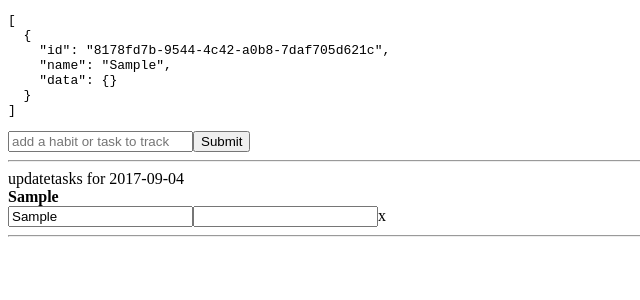
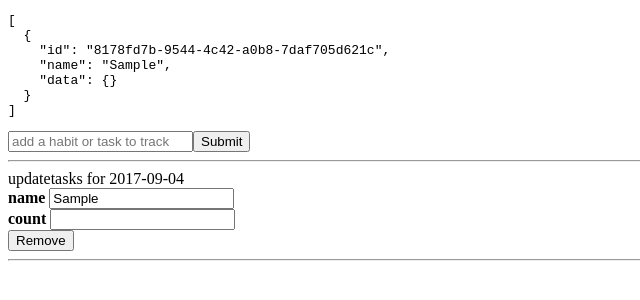
Before and after one commit to tjallen/habit-tracker, a React app: page / in a window 1280 px wide. Both pictures are taken after typing "Sample" into the empty fields and a click on the input 221 px from the left and 51 px from the top of the page. Shown: the top 300 px of the page, without its empty margins (0-640 px from the left). Built offline with nearby package versions, Linux system fonts and the light colour scheme.

Commit message:
Set defaultValue in UpdateTask form; tidy

```diff
--- a/src/components/App.js
+++ b/src/components/App.js
@@ -2,15 +2,10 @@ import React, { Component } from 'react';
 import AddTaskForm from './AddTaskForm';
 import QuickDebugInfo from './QuickDebugInfo';
 import UpdateTasks from './UpdateTasks';
-import moment from 'moment';
-// import taskStore from '../stores/taskStore';
 
 export default class App extends Component {
   render() {
     const props = this.props;
-    // const { taskStore } = this.props;
-    // const { date } = this.state;
-    // console.log(taskStore.getAll());
     return (
       <div style={{textAlign: 'left'}}>
         <QuickDebugInfo {...props} />
--- a/src/components/UpdateTasks.js
+++ b/src/components/UpdateTasks.js
@@ -28,23 +28,24 @@ export default class UpdateTasks extends Component {
             const count = task.hasOwnProperty('data') ? task.data[today] : undefined;
             return (
               <div key={id}>
-                <label><b>{name}</b></label>
+                <label><b>name</b></label>&nbsp;
+                <input type="text" defaultValue={name} onChange={(e) => this.handleNameInputChange(e, id)}/>
                 <br />
-                <input type="text" value={name} onChange={(e) => this.handleNameInputChange(e, id)}/>
+                <label><b>count</b></label>&nbsp;
                 <input
                   type={inputType}
-                  value={count}
+                  defaultValue={count}
                   onChange={(e) => this.handleCountChange(
                     e, id
                   )}
                 />
-                <a onClick={() => this.handleRemoveClick(id)}>x</a>
+                <br />
+                <a onClick={() => this.handleRemoveClick(id)}><button>Remove</button></a>
                 <hr />
               </div>
               )
             }
           )}
-          {/* <input type="submit" /> */}
         </form>
       </div>
     )
```
